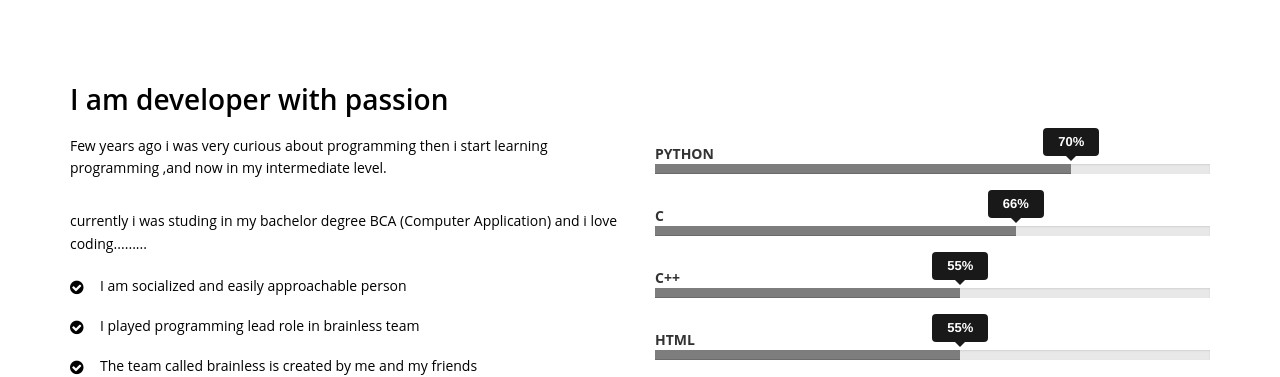
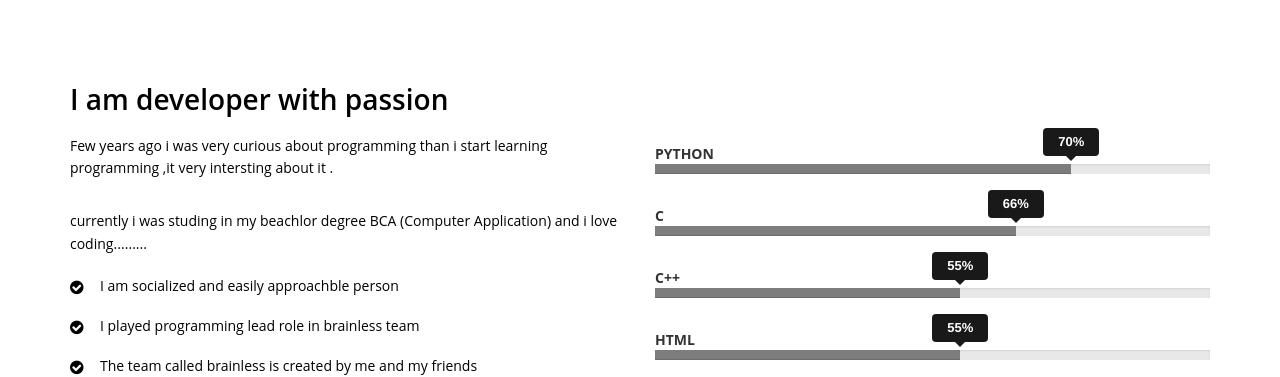
Before and after one commit to Tejeshwar141/Tittoo, a plain HTML site: page index.html in a window 1280 px wide. Shown: the part 900-1277 px from the top of the page. Drawn offline with Linux system fonts and the light colour scheme.

Commit message:
Add files via upload

```diff
--- a/index.html
+++ b/index.html
@@ -3,7 +3,7 @@
 <head>
 <meta charset="utf-8">
 <meta name="viewport" content="width=device-width, maximum-scale=1">
-<title>Bootstrap Resume Template | Webthemez</title>
+<title> My resume </title>
 <link rel="icon" href="favicon.png" type="image/png">
 <link href="css/bootstrap.min.css" rel="stylesheet" type="text/css">
 <link rel="stylesheet" href="js/fancybox/jquery.fancybox.css" type="text/css" media="screen" />
@@ -86,13 +86,13 @@
 								<div class="col-md-6">
 									<h3>I am developer with passion</h3>
 									<p>
-										Few years ago i was very curious about programming then i start learning programming ,and  now in my intermediate level.
+										Few years ago i was very curious about programming than i start learning programming ,it very intersting about it .
 									</p>
 									<p>
-										 currently i was studing in my bachelor degree BCA (Computer Application) and i love coding.........
+										 currently i was studing in my beachlor degree BCA (Computer Application) and i love coding.........
 									</p>
 									<ul class="about-us-list">
-										<li class="points"> I am socialized and easily approachable person</li>
+										<li class="points"> I am socialized and easily approachble person</li>
 										<li class="points"> I played programming lead  role in brainless team </li>
 										<li class="points"> The team called brainless is created by me and my friends </li>
 
```
